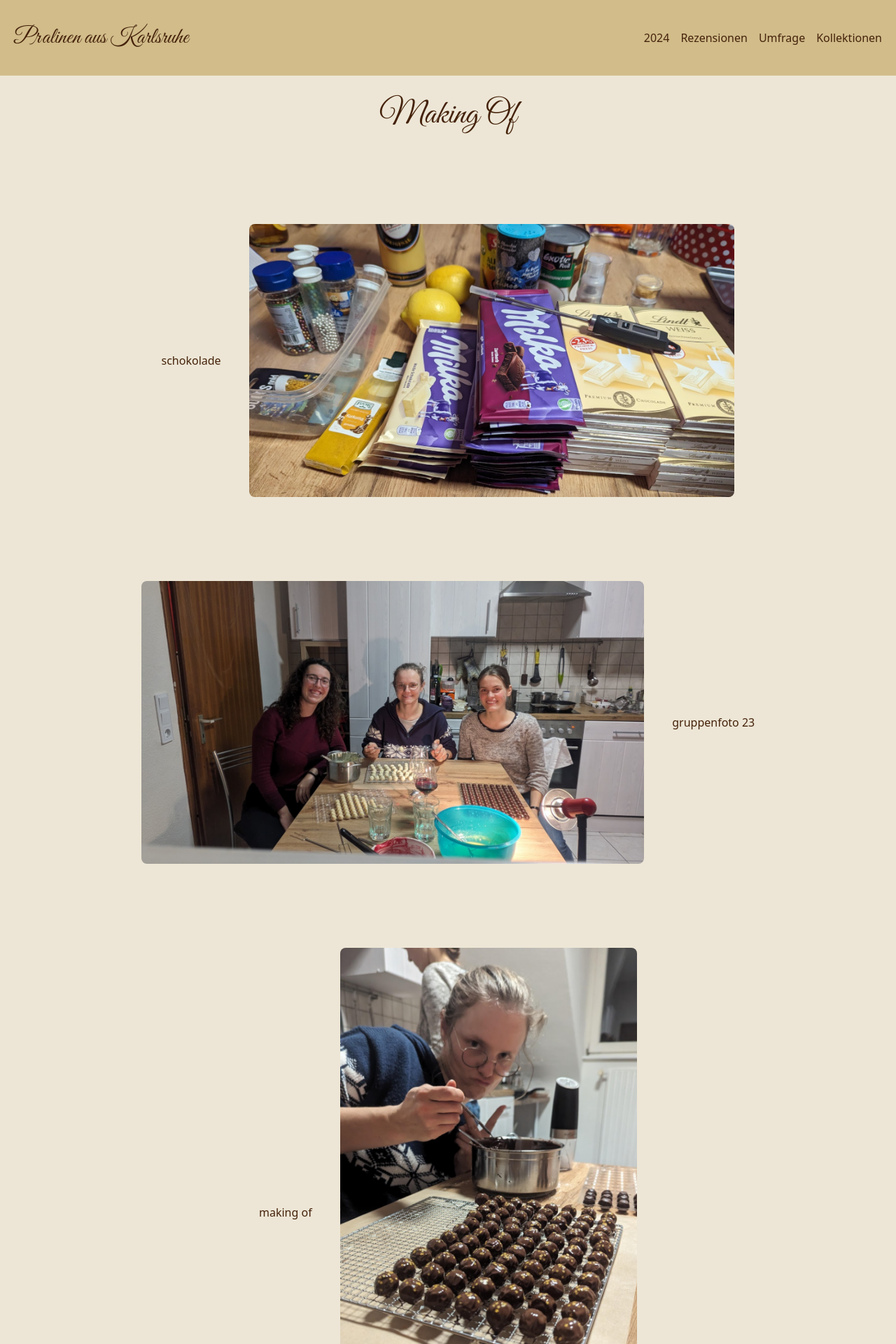
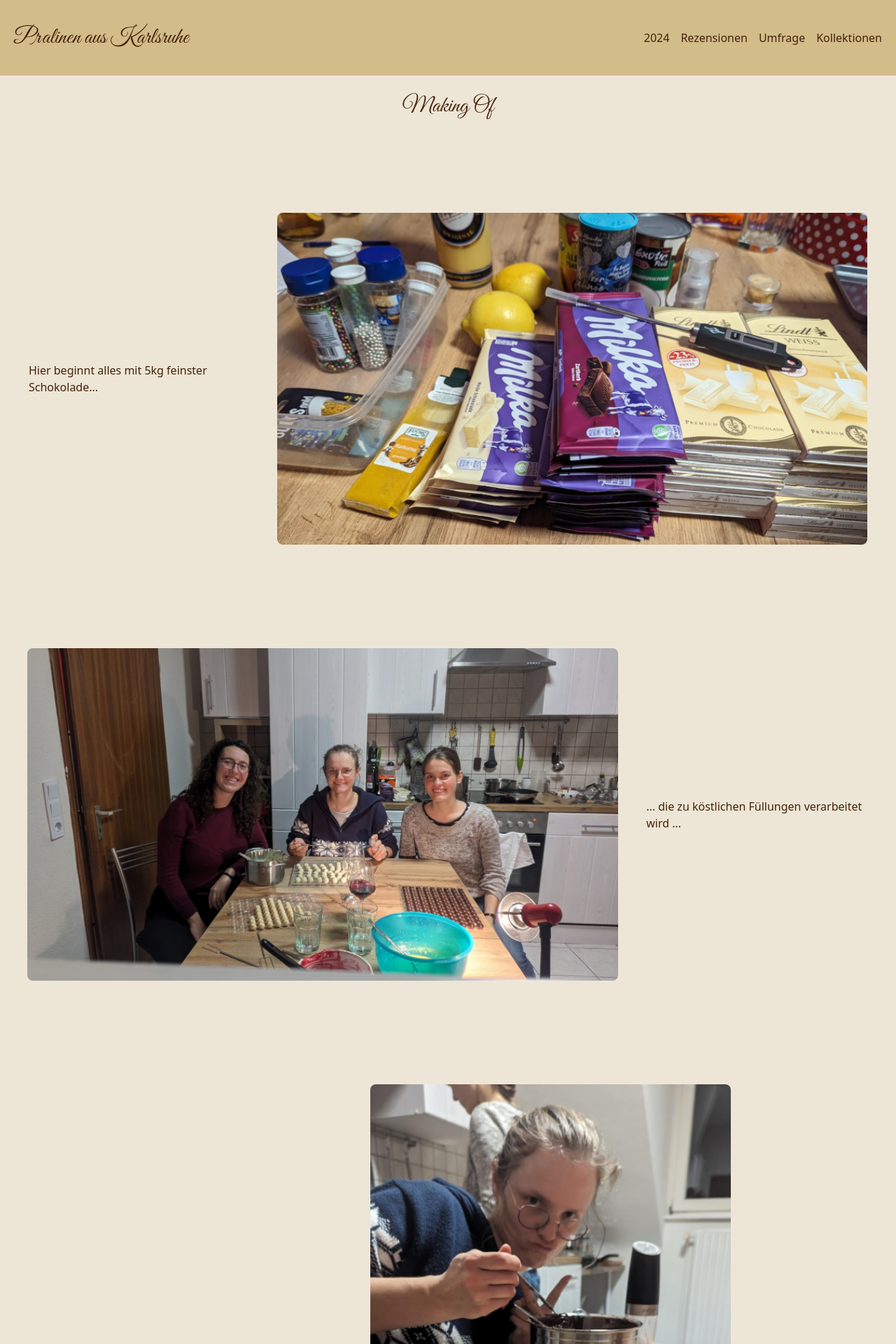
Before and after one commit to linaku94/pralinen, a SvelteKit app: page /makingof in a window 1280 px wide. Shown: the top 1920 px of the page at 70% size. Built offline with nearby package versions, Linux system fonts and the light colour scheme; a web font is replaced by a local one.

Commit message:
making of improvements

```diff
--- a/src/components/RoundedImageWithDescription.svelte
+++ b/src/components/RoundedImageWithDescription.svelte
@@ -1,12 +1,12 @@
 <script>
 	let {image = '', alt = '', description = '', imagePosition = 'left' } = $props()
 </script>
-<div class="flex flex-row items-center justify-center gap-10 py-5">
+<div class="flex md:flex-row flex-col items-center justify-center gap-10 pb-5">
 	{#if imagePosition === 'left'}
-		<p>{description}</p>
+		<p class="oder-first md:order-first">{description}</p>
 	{/if}
-	<img class="object-cover rounded-lg md:h-auto w-3/4 hover-zoom" src={image} alt={alt}>
+	<img class="object-cover rounded-lg w-4/5 md:h-auto hover-zoom" src={image} alt={alt}>
 	{#if imagePosition === 'right'}
-		<p>{description}</p>
+		<p class="order-first md:order-last">{description}</p>
 	{/if}
 </div>
--- a/src/routes/makingof/+page.svelte
+++ b/src/routes/makingof/+page.svelte
@@ -6,15 +6,16 @@
 </script>
 
 
-<div class="flex flex-col items-center p-5 gap-20">
-	<h1 class="great-vibes-regular pb-5">Making Of</h1>
-		<RoundedImageWithDescription image={schokolade} alt={'schokolade'} imagePosition={'left'} description="schokolade" />
-		<RoundedImageWithDescription image={gruppenfoto_23} alt={'gruppenfoto 23'} imagePosition={'right'} description="gruppenfoto 23" />
-		<RoundedImageWithDescription image={makingof_23} alt={'makingof 23'} imagePosition={'left'} description="making of" />
+<div class="flex flex-col items-center justify-center gap-16 md:gap-32">
+	<h1 class="great-vibes-regular pt-5">Making Of</h1>
+		<RoundedImageWithDescription image={schokolade} alt={'schokolade'} imagePosition={'left'} description="Hier beginnt alles mit 5kg feinster Schokolade..." />
+		<RoundedImageWithDescription image={gruppenfoto_23} alt={'gruppenfoto 23'} imagePosition={'right'} description="... die zu köstlichen Füllungen verarbeitet wird ..." />
+		<RoundedImageWithDescription image={makingof_23} alt={'makingof 23'} imagePosition={'left'} description="... die Pralinen werden befüllt, versiegelt ..." />
+		<RoundedImageWithDescription image={makingof_23} alt={'makingof 23'} imagePosition={'left'} description="... ummantelt und verziert ..." />
 </div>
 
 <style>
 	.great-vibes-regular {
-			font-size: xxx-large;
+			font-size: xx-large;
 	}
 </style>
```
